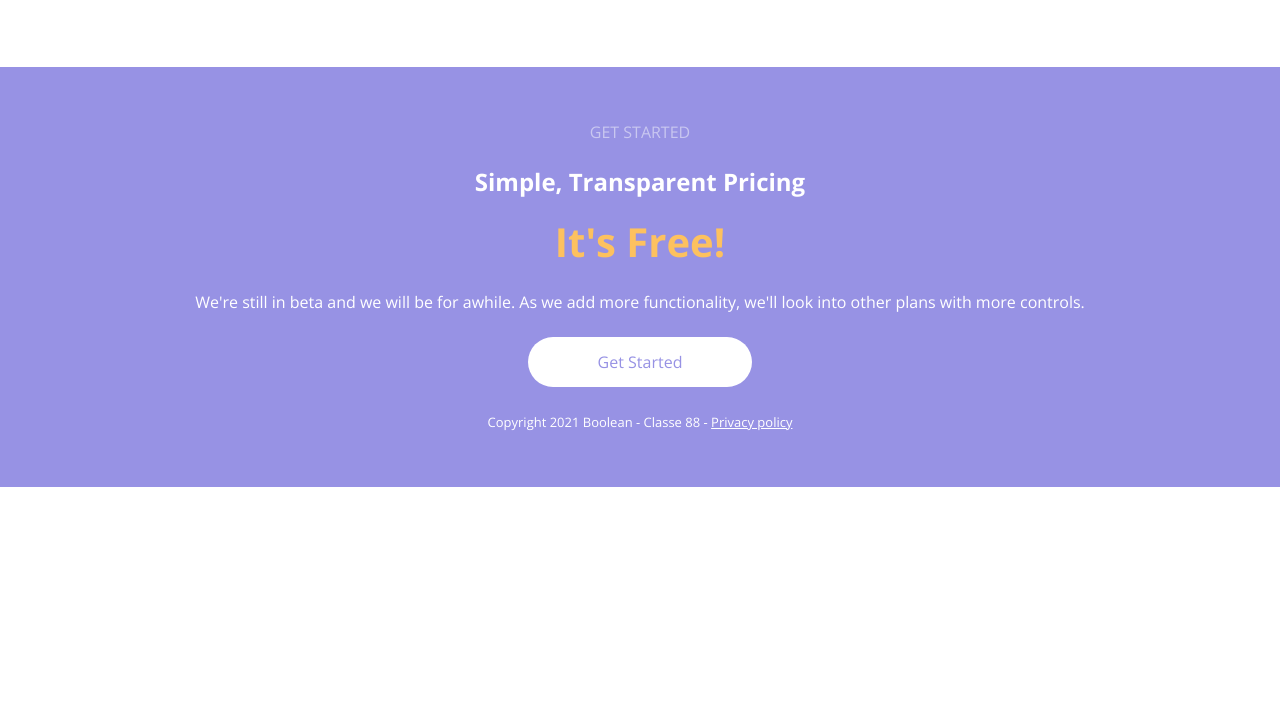
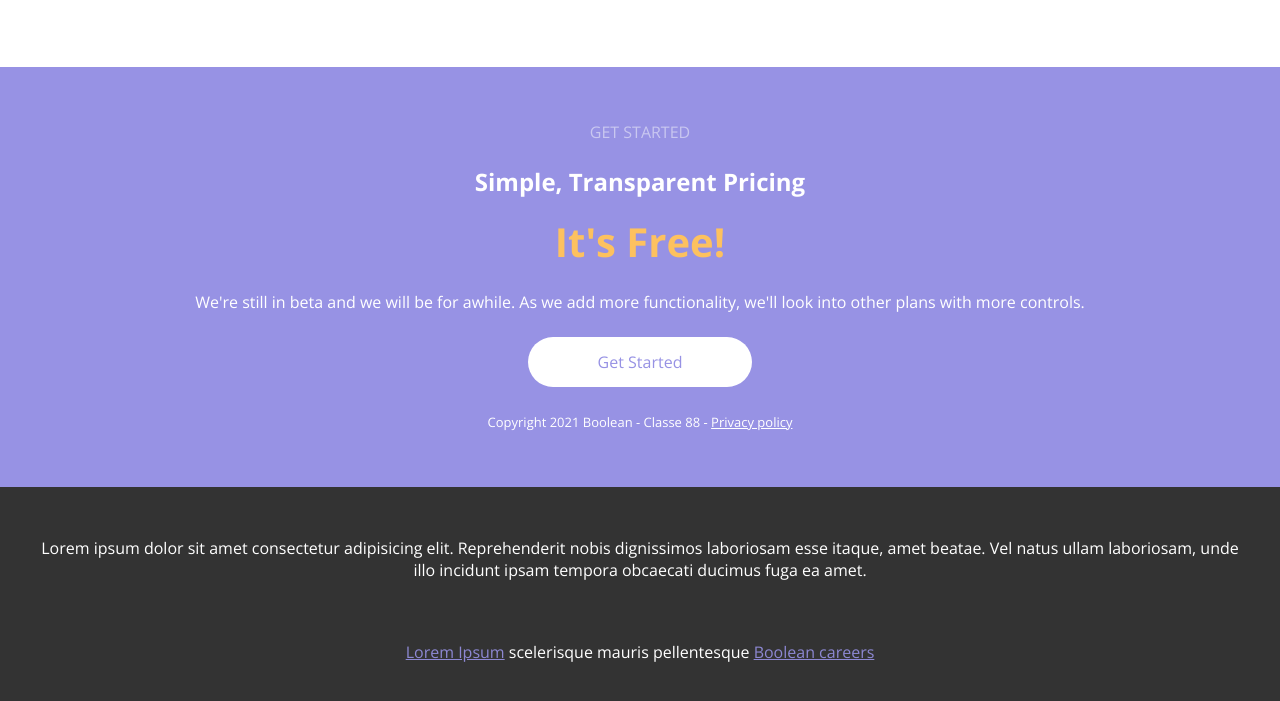
Before and after one commit to FrancescoThomasFalanga/htmlcss-responsive-layout, a plain HTML site: page index.html in a window 1280 px wide. Shown: the part 9712-10413 px from the top of the page. Before the commit the page ends 10199 px from the top, so only its background shows below. Drawn offline with nearby package versions, Linux system fonts and the light colour scheme.

Commit message:
footer complete

```diff
--- a/css/style.css
+++ b/css/style.css
@@ -310,3 +310,24 @@ strong {
     text-decoration: underline;
 }
 /* /WHITE ON PURPLE WITHOUT IMG */
+
+/* /MAIN */
+
+
+/* FOOTER */
+.black-backg {
+    padding-bottom: 50px;
+    background-color: #333333;
+    line-height: normal;
+}
+/* _______________________________________________ */
+.normal-margin {
+    margin-top: 0;
+    margin-bottom: 60px;
+}
+/* _______________________________________________ */
+.normal-link {
+    color: #8d88d3;
+    text-decoration: underline;
+}
+/* /FOOTER */
--- a/index.html
+++ b/index.html
@@ -255,8 +255,13 @@
 
 
         <!-- FOOTER -->
-        <footer>
-
+        <footer class="black-backg">
+            <section class="row">
+                <div class="last-col">
+                    <p class="normal-margin">Lorem ipsum dolor sit amet consectetur adipisicing elit. Reprehenderit nobis dignissimos laboriosam esse itaque, amet beatae. Vel natus ullam laboriosam, unde illo incidunt ipsam tempora obcaecati ducimus fuga ea amet.</p>
+                    <span><a class="normal-link" href="">Lorem Ipsum</a> scelerisque mauris pellentesque <a class="normal-link" href="">Boolean careers</a></span>
+                </div>
+            </section>
         </footer>
         <!-- /FOOTER -->
     </header>
```
